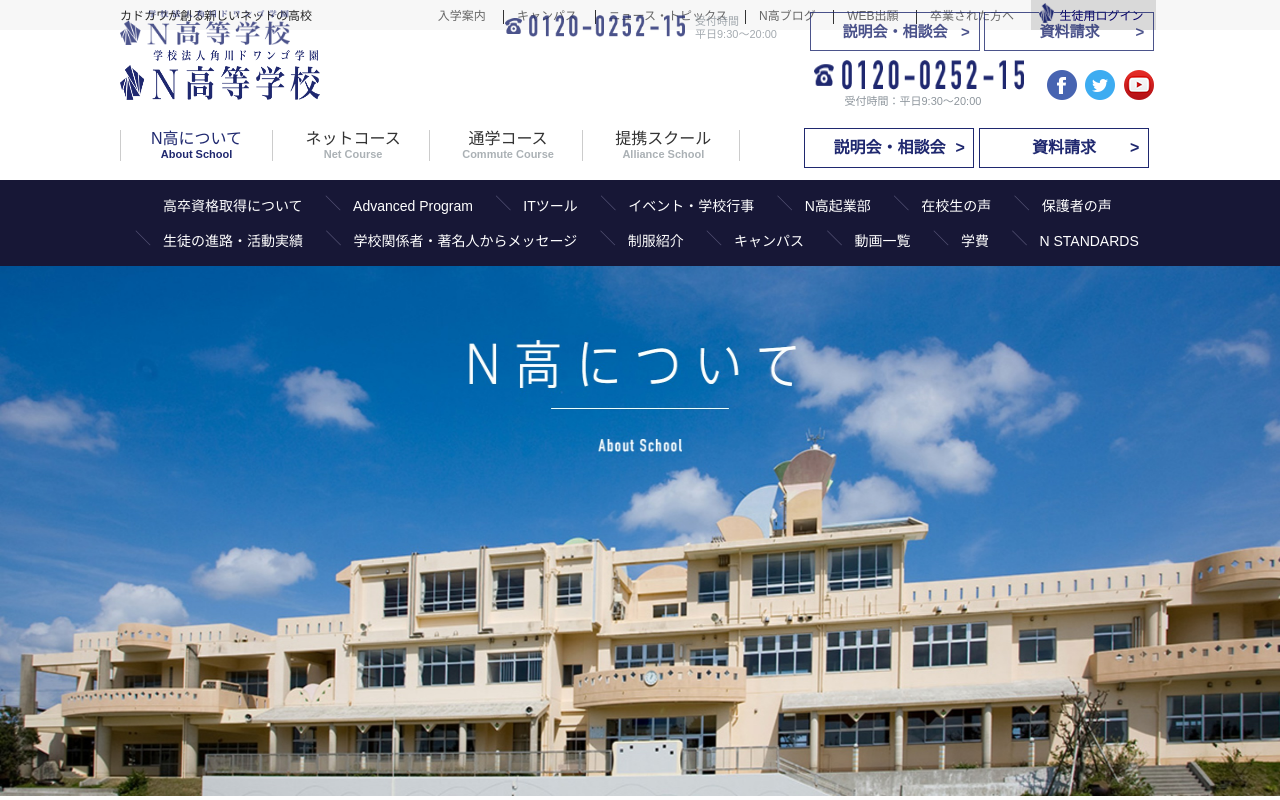
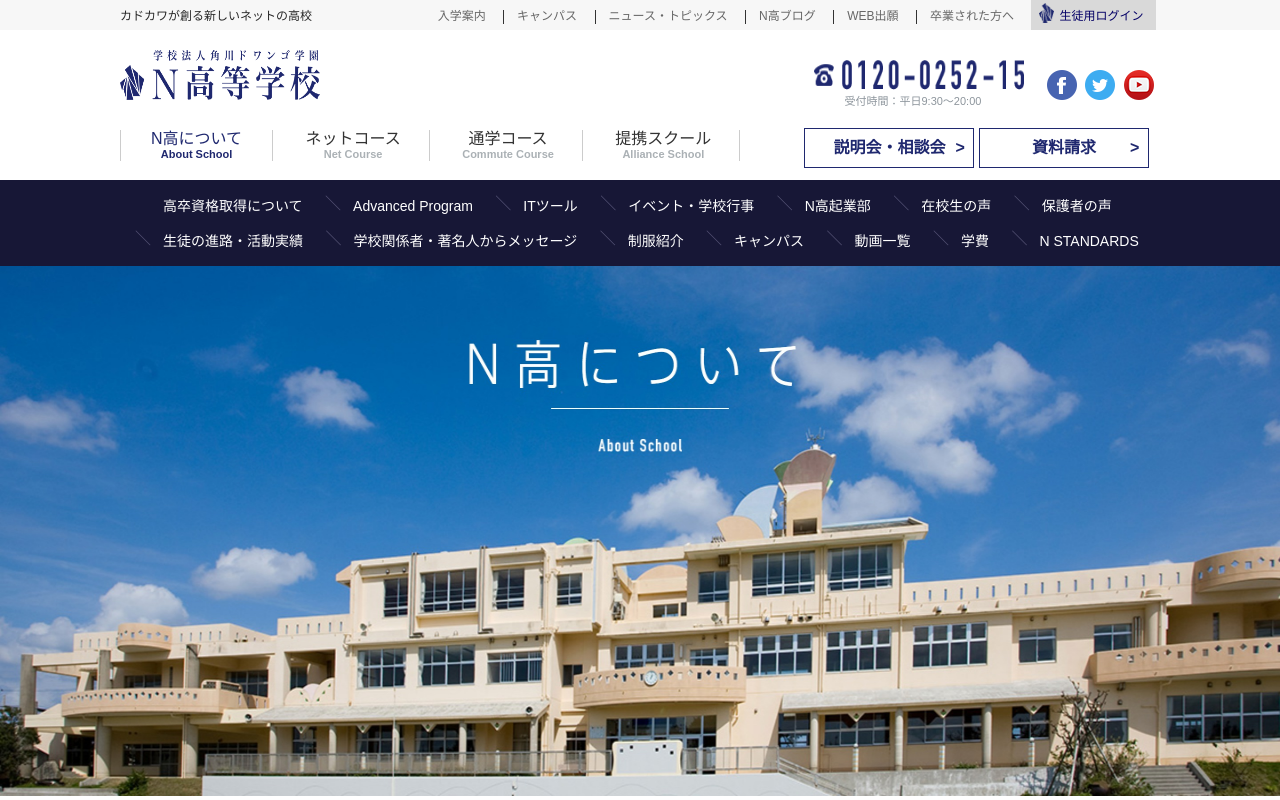
Before and after one commit to fujimatsu510/nkou1, a plain HTML site: page index.html in a window 1280 px wide. Shown: the top 800 px of the page. Drawn offline with Linux system fonts and the light colour scheme.

Commit message:
Update nkou.css
固定ヘッダー display:none に修正

```diff
--- a/common/nkou.css
+++ b/common/nkou.css
@@ -11,7 +11,8 @@ body{
 #header_fixed{
     width:100%;
     position: fixed;
-    opacity: 0.8;
+    background:rgba(255,255,255,0.6);
+    display:none;
 
 }
 
```
